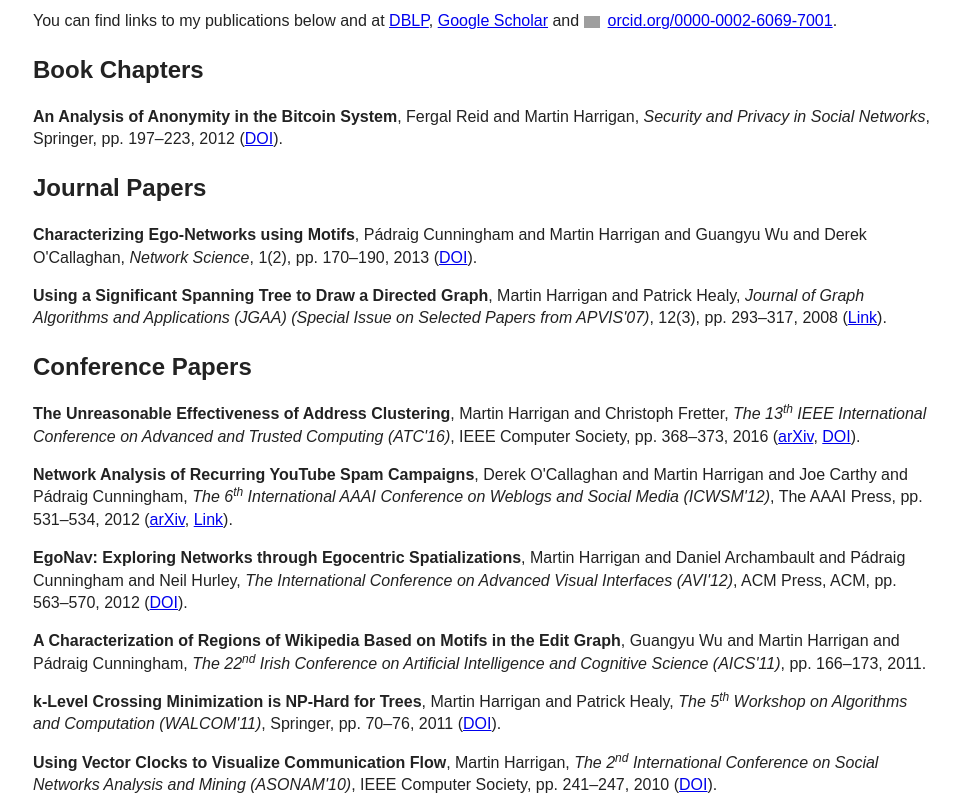
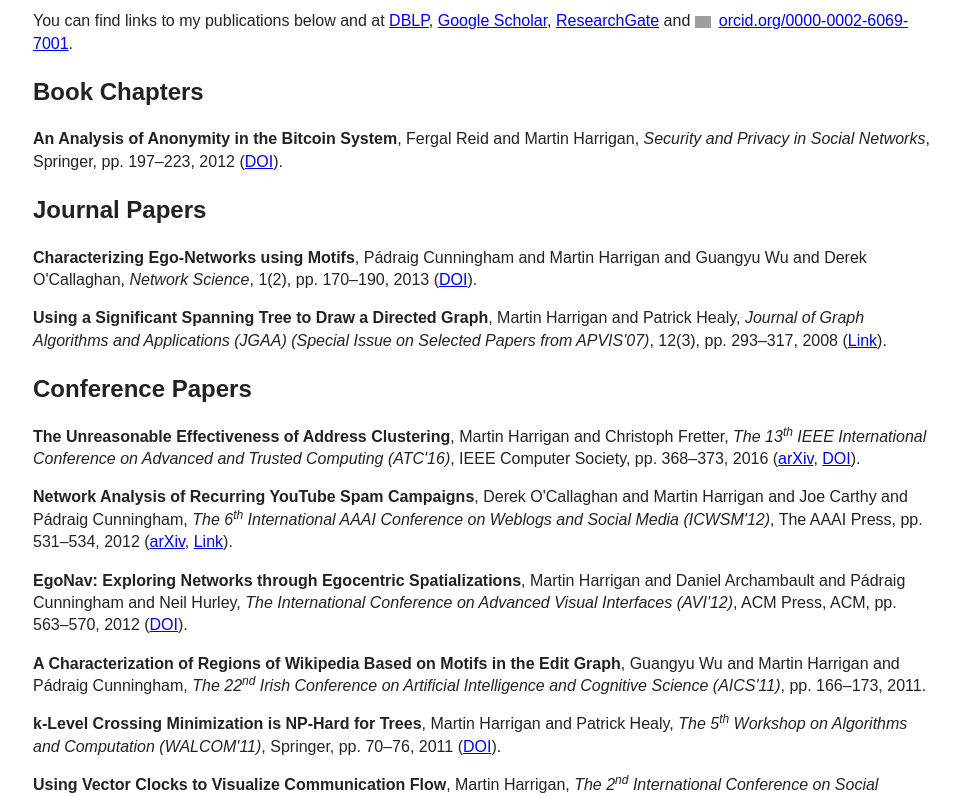
Before and after one commit to harrigan/martinharrigan-web, a plain HTML site: page publications.html in a window 1280 px wide. Shown: the part 96-892 px from the top of the page, without its empty margins (7-967 px from the left). Drawn offline with nearby package versions, Linux system fonts and the light colour scheme; grey boxes are pictures that could not be loaded.

Commit message:
Add link to ResearchGate

```diff
--- a/publications.html
+++ b/publications.html
@@ -27,12 +27,14 @@
 	   <p>You can find links to my publications below and
 	     at <a href="http://dblp.uni-trier.de/pers/hd/h/Harrigan:Martin">DBLP</a>,
 	     <a href="https://scholar.google.com/citations?user=T4teU0wAAAAJ">Google
-	       Scholar</a> and
+	       Scholar</a>, <a href="https://www.researchgate.net/profile/Martin_Harrigan">ResearchGate</a>
+	       and
 	     <a href="https://orcid.org/0000-0002-6069-7001"
-         target="orcid.widget" rel="noopener noreferrer"
-         style="vertical-align:top;">
-       <img src="https://orcid.org/sites/default/files/images/orcid_16x16.png"
-         style="width:1em;margin-right:.5em;" alt="ORCID iD icon">orcid.org/0000-0002-6069-7001</a>.
+                target="orcid.widget" rel="noopener noreferrer"
+                style="vertical-align:top;">
+               <img src="https://orcid.org/sites/default/files/images/orcid_16x16.png"
+                    style="width:1em;margin-right:.5em;" alt="ORCID iD
+                    icon">orcid.org/0000-0002-6069-7001</a>.
 	   </p>
 
 	   <h2>Book Chapters</h2>
```
Also changed, not shown: teaching.html (+0 -1 lines).
